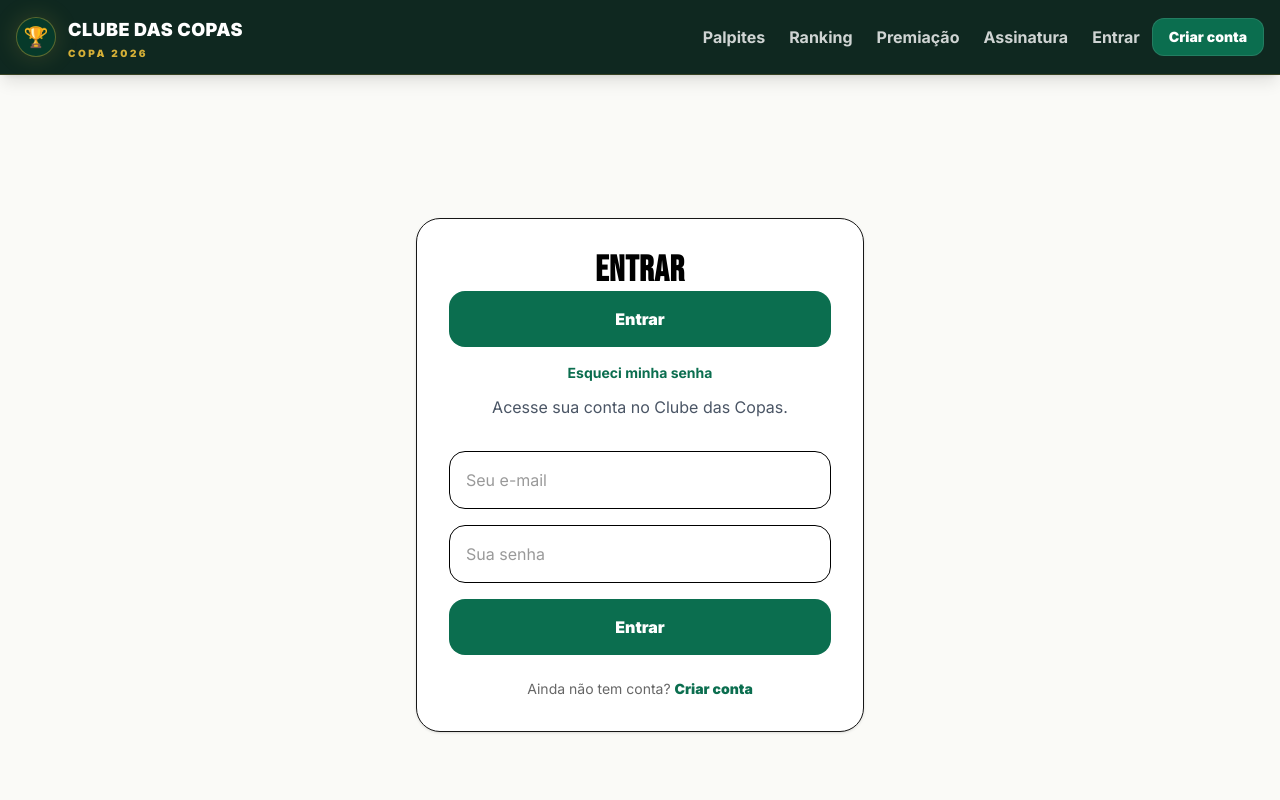
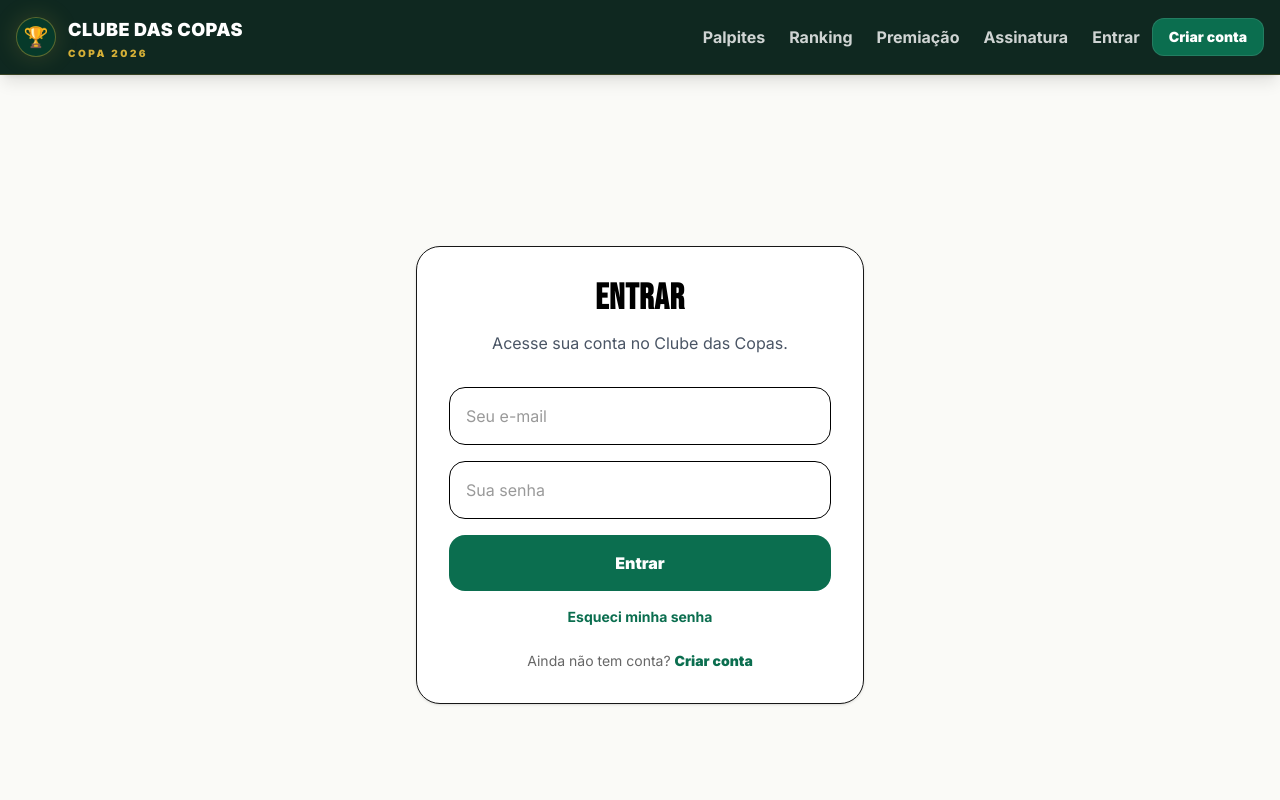
Before and after one commit to Passaportedasorte/clube-das-copas, a Next.js app: page /login in a window 1280 px wide. Shown: the top 800 px of the page. Built offline with nearby package versions, Linux system fonts and the light colour scheme; no server answers.

Commit message:
fix: corrigir botao esqueci minha senha

```diff
--- a/app/login/page.tsx
+++ b/app/login/page.tsx
@@ -36,20 +36,7 @@ export default function Login() {
         <h1 className="text-4xl font-black text-center text-black">
           Entrar
         </h1>
-<button
-  type="submit"
-  disabled={loading}
-  className="w-full bg-[#0B6E4F] text-white py-4 rounded-2xl font-black disabled:opacity-60"
->
-  {loading ? "Entrando..." : "Entrar"}
-</button>
 
-<a
-  href="/recuperar-senha"
-  className="block text-center mt-4 text-sm font-bold text-[#0B6E4F] hover:underline"
->
-  Esqueci minha senha
-</a>
         <p className="text-gray-600 text-center mt-3">
           Acesse sua conta no Clube das Copas.
         </p>
@@ -80,6 +67,13 @@ export default function Login() {
           >
             {loading ? "Entrando..." : "Entrar"}
           </button>
+
+          <a
+            href="/recuperar-senha"
+            className="block text-center text-sm font-bold text-[#0B6E4F] hover:underline"
+          >
+            Esqueci minha senha
+          </a>
         </div>
 
         <p className="text-center text-sm text-black/60 mt-6">
```
